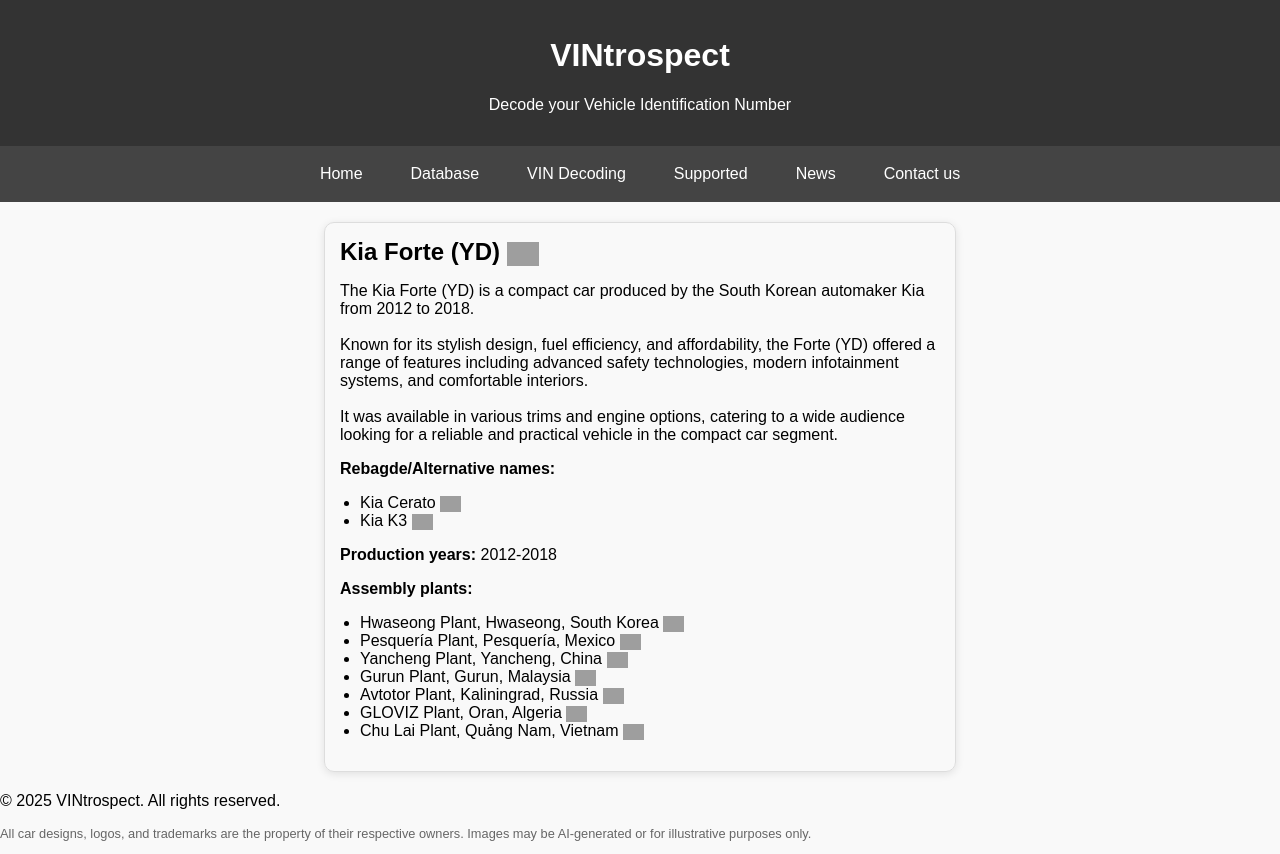
After one commit to MartijnHoek/vintrospect-frontend, a PHP site: page /kia/forte-yd in a window 1280 px wide. The commit adds this page. Run offline with PHP 8.4, Linux system fonts and the light colour scheme; grey boxes are pictures that could not be loaded.

Commit message:
Made beginning of adding Kia information

```diff
--- a/WebPage/database/_shared/plants.php
+++ b/WebPage/database/_shared/plants.php
@@ -1,5 +1,12 @@
 <?php
 return [
+    // Algeria
+        // Kia
+    'gloviz' => [
+        'name' => 'GLOVIZ Plant, Oran, Algeria',
+        'flag' => '<span class="fi fi-dz flag-medium"></span>',
+    ],
+
     // Bangladesh
         // Mitsubishi
     'rancon-auto' => [
@@ -15,6 +22,12 @@ return [
     ],
 
     // China
+        // Kia
+    'yancheng' => [
+        'name' => 'Yancheng Plant, Yancheng, China',
+        'flag' => '<span class="fi fi-cn flag-medium"></span>',
+    ],
+
         // Mitsubishi
     'changsha' => [
         'name' => 'Changsha Plant, Changsha, China',
@@ -64,10 +77,24 @@ return [
     ],
 
     // Malaysia
+        // Kia
+    // Todo look what to do as this plant now manufacturers Stellantis vehicles.
+    'gurun' => [
+        'name' => 'Gurun Plant, Gurun, Malaysia',
+        'flag' => '<span class="fi fi-my flag-medium"></span>',
+    ],
+
         // Mitsubishi
     'hicom' => [
         'name' => 'HICOM Plant, Pekan, Malaysia',
         'flag' => '<span class="fi fi-my flag-medium"></span>',
+    ],
+
+    // Mexico
+        // Kia
+    'pesqueria' => [
+        'name' => 'Pesquería Plant, Pesquería, Mexico',
+        'flag' => '<span class="fi fi-mx flag-medium"></span>',
     ],
 
     // Netherlands
@@ -89,6 +116,20 @@ return [
     'cainta' => [
         'name' => 'Cainta Plant, Cainta, Philippines',
         'flag' => '<span class="fi fi-ph flag-medium"></span>',
+    ],
+
+    // Russia
+        // Kia
+    'avtotor' => [
+        'name' => 'Avtotor Plant, Kaliningrad, Russia',
+        'flag' => '<span class="fi fi-ru flag-medium"></span>',
+    ],
+
+    // South Korea
+        // Kia
+    'hwaseong' => [
+        'name' => 'Hwaseong Plant, Hwaseong, South Korea',
+        'flag' => '<span class="fi fi-kr flag-medium"></span>',
     ],
 
     // Taiwan
@@ -124,6 +165,12 @@ return [
     ],
 
     // Vietnam
+        // Kia
+    'chu-lai' => [
+        'name' => 'Chu Lai Plant, Quảng Nam, Vietnam',
+        'flag' => '<span class="fi fi-vn flag-medium"></span>',
+    ],
+
         // Mitsubishi
     'di-an' => [
         'name' => 'Dĩ An Plant, Dĩ An, Vietnam',
--- /dev/null
+++ b/WebPage/database/kia/models/forte-yd.php
@@ -0,0 +1,28 @@
+<?php
+include_once __DIR__ . '/../../_shared/helpers.php';
+
+return [
+    'name' => 'Kia Forte (YD)',
+    'production-years' => '2012-2018',
+    'description' => 'The Kia Forte (YD) is a compact car produced by the South Korean automaker Kia from 2012 to 2018. <br><br>
+                      Known for its stylish design, fuel efficiency, and affordability, the Forte (YD) offered a range of features including advanced safety technologies, modern infotainment systems, and comfortable interiors. <br><br>
+                      It was available in various trims and engine options, catering to a wide audience looking for a reliable and practical vehicle in the compact car segment.',
+    'image' => '',
+    'rebagde' => [
+        'Kia Cerato <span class="fi fi-kr flag-medium"></span>',
+        'Kia K3 <span class="fi fi-kr flag-medium"></span>'
+    ],
+    'country-origin-flag' => '<span class="fi fi-kr flag-medium"></span>',
+    // todo add engines
+    'engines' => [
+    ],
+    'assembly-plants' => [
+        plantLabel('hwaseong'),
+        plantLabel('pesqueria'),
+        plantLabel('yancheng'),
+        plantLabel('gurun'),
+        plantLabel('avtotor'),
+        plantLabel('gloviz'),
+        plantLabel('chu-lai'),
+        ]
+];
--- a/WebPage/header.php
+++ b/WebPage/header.php
@@ -20,7 +20,7 @@
       <a href="#">Database</a>
       <div class="dropdown-content">
         <a href="/database/ferrari/ferrari-brand.php">Ferrari</a>
-        <a href="/database/kia/kia-brand.php">Kia</a>
+        <a href="/brands/kia.php">Kia</a>
         <a href="/brands/mitsubishi.php">Mitsubishi</a>
         <a href="/brands/zeekr.php">Zeekr</a>
       </div>
```
Also changed, not shown: WebPage/brands/kia.php (added, +23 -0 lines), WebPage/database/kia/kia-brand.php (deleted, +0 -20 lines).
